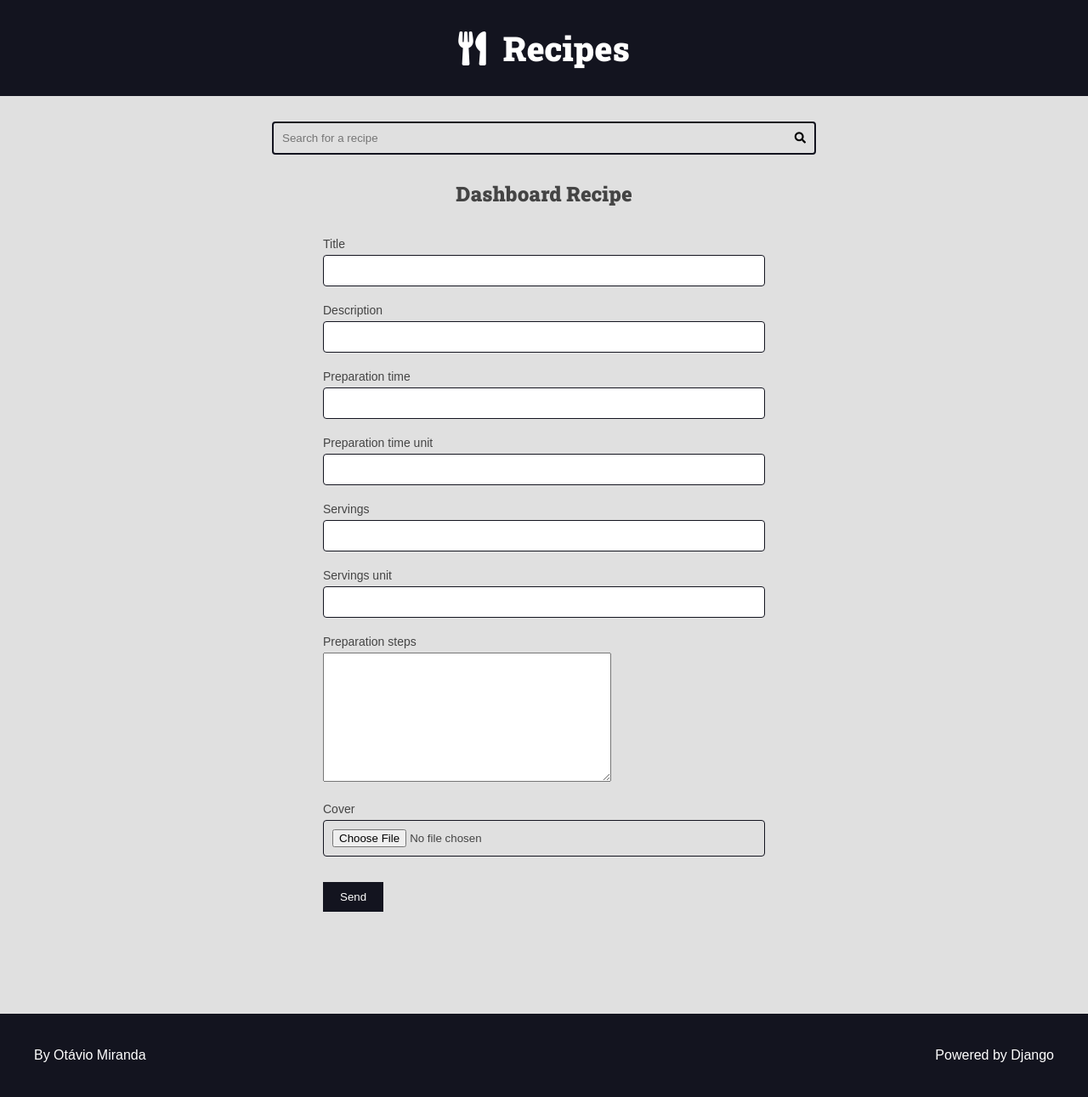
After one commit to MarcosJesus271/Seu_jeitao, a Django app: template authors/templates/authors/pages/dashboard_recipe.html in a window 1280 px wide. The commit adds this page. Shown: the whole page at 85% size. Run offline with Django 3.2, Linux system fonts and the light colour scheme; the template is opened without the code that fills it: values that come from a table or form of the project are taken from there, others are empty.

Commit message:
Dash edit html for users

```diff
--- /dev/null
+++ b/authors/forms/recipe_form.py
@@ -0,0 +1,11 @@
+from attr import field
+from django import forms
+from recipes.models import Recipe
+
+
+class AuthorReciperForm(forms.ModelForm):
+    class Meta:
+        model = Recipe
+        fields = 'title', 'description', 'preparation_time',\
+            'preparation_time_unit', 'servings', 'servings_unit',\
+            'preparation_steps', 'cover'
--- /dev/null
+++ b/authors/templates/authors/pages/dashboard_recipe.html
@@ -0,0 +1,17 @@
+{% extends 'global/base.html' %}
+
+{% block title %}Dashboard Recipe  | {% endblock title %}
+
+{% block content %}
+  <div class="main-content center container">
+    <h2>Dashboard Recipe</h2>
+    {% include 'global/partials/messages.html' %}
+    {% include 'authors/partials/login_message.html' %}
+
+    <div class="authors-dashboard-container">
+      {% include 'global/partials/form.html' %}
+    </div>
+  </div>
+
+
+  {% endblock content %}
--- a/authors/templates/authors/pages/login.html
+++ b/authors/templates/authors/pages/login.html
@@ -9,5 +9,8 @@
   </div>
 
   {% include 'global/partials/messages.html' %}
-  {% include 'global/partials/form.html' %}
+
+  {% if not user.is_authenticated %}
+    {% include 'global/partials/form.html' %}
+  {% endif %}
 {% endblock content %}
--- a/authors/urls.py
+++ b/authors/urls.py
@@ -11,4 +11,7 @@ urlpatterns = [
     path('login/create/', views.login_create, name='login_create'),
     path('logout/', views.logout_view, name='logout'),
     path('dashboard/', views.dashboard, name='dashboard'),
+    path('dashboard/recipe/<int:id>/edit/',
+         views.dashboard_recipe_edit, name='dashboard_recipe_edit'),
+
 ]
--- a/base_static/global/css/styles.css
+++ b/base_static/global/css/styles.css
@@ -418,6 +418,20 @@ h6 {
   margin: 1rem 0;
 }
 
+.authors-dashboard-container {
+  max-width: 64rem;
+  text-align: left;
+  padding: var(--spacing-gutter-medium);
+  margin: 0 auto;
+}
+
+.authors-dashboard-container h3,
+.authors-dashboard-container p,
+.authors-dashboard-container ul {
+  list-style-type: none;
+  margin: 1rem 0;
+}
+
 /* Generics */
 
 .center {
--- a/base_templates/global/partials/footer.html
+++ b/base_templates/global/partials/footer.html
@@ -1,6 +1,6 @@
 <footer class="main-footer">
   <div class="developer">
-    <a href="https://www.linkedin.com/in/marcos-jesus271/" target="_blank" rel="noreferrer noopener">By Marcos Jesus</a>
+    <a href="https://www.otaviomiranda.com.br/" target="_blank" rel="noreferrer noopener">By Otávio Miranda</a>
   </div>
 
   <div class="powered">
```
Also changed, not shown: authors/templates/authors/pages/dashboard.html (+16 -0 lines), authors/views.py (+36 -1 lines), recipes/admin.py (+11 -1 lines).
